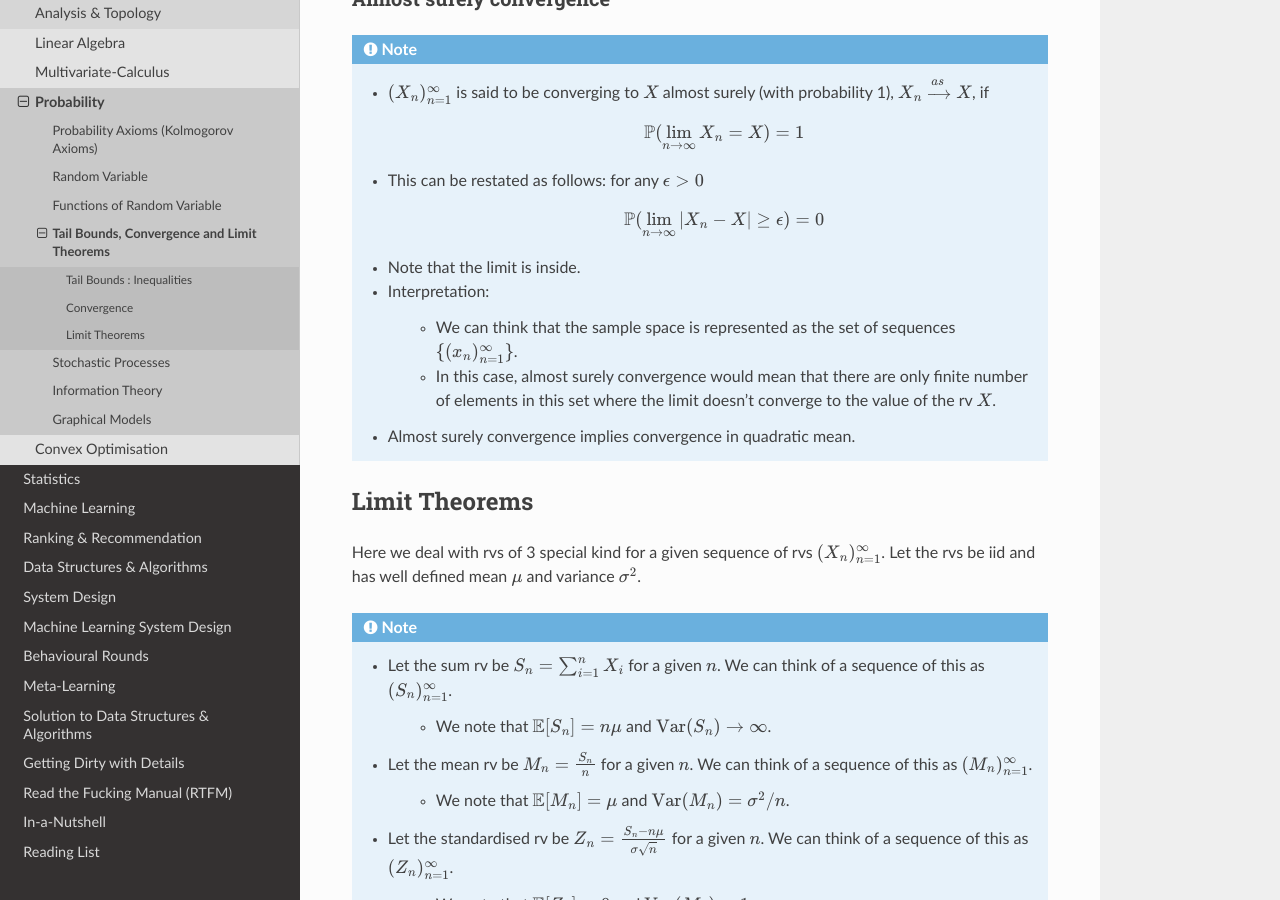
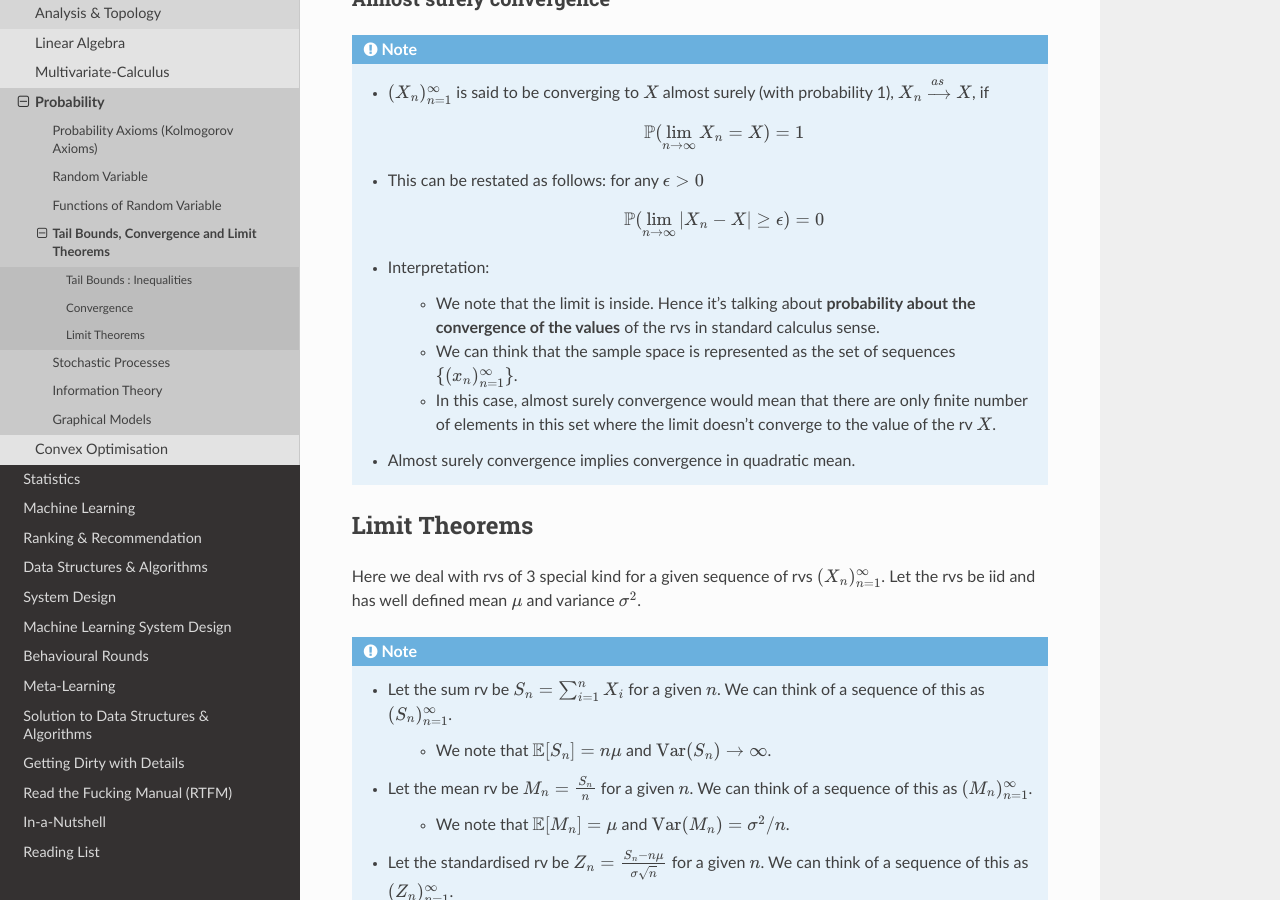
Before and after one commit to uselesstechjunks/leetcode, a Sphinx documentation site: the page built from docs/source/math/prob/ineq.rst, in a window 1280 px wide and 900 px high, scrolled down 2953 px. Built offline with Sphinx 7.4.7 and the Read the Docs theme 2.0.0, drawn with Linux system fonts in a browser that asks for light colours.

Commit message:
Update ineq.rst

```diff
--- a/docs/source/math/prob/ineq.rst
+++ b/docs/source/math/prob/ineq.rst
@@ -98,9 +98,9 @@ Almost surely convergence
 	* This can be restated as follows: for any :math:`\epsilon>0`
 
 		.. math:: \mathbb{P}(\lim\limits_{n\to\infty}|X_n-X|\geq\epsilon)=0
-	* Note that the limit is inside.
 	* Interpretation:
 
+		* We note that the limit is inside. Hence it's talking about **probability about the convergence of the values** of the rvs in standard calculus sense.
 		* We can think that the sample space is represented as the set of sequences :math:`\{(x_n)_{n=1}^\infty\}`.
 		* In this case, almost surely convergence would mean that there are only finite number of elements in this set where the limit doesn't converge to the value of the rv :math:`X`.
 	* Almost surely convergence implies convergence in quadratic mean.
```
